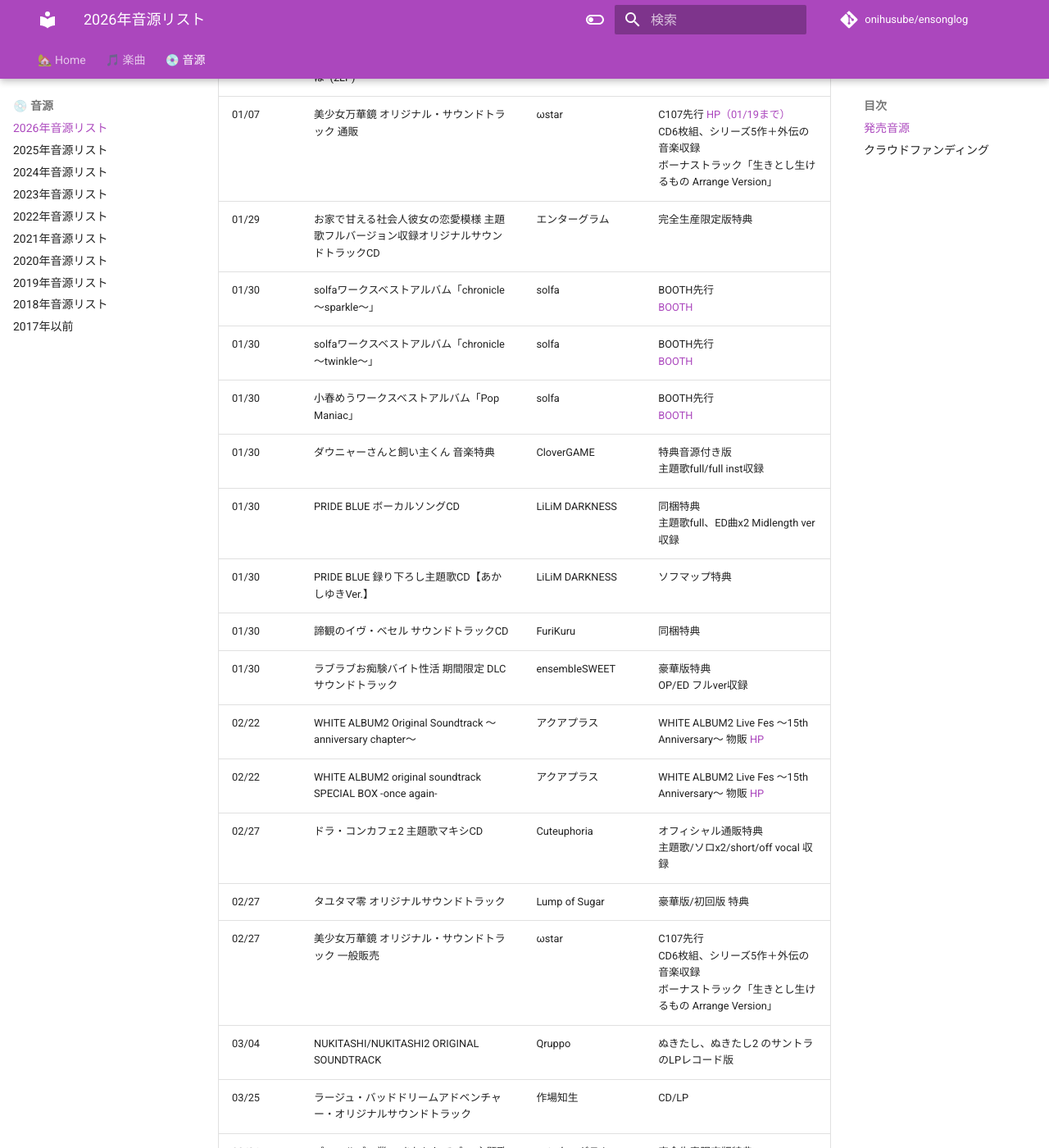
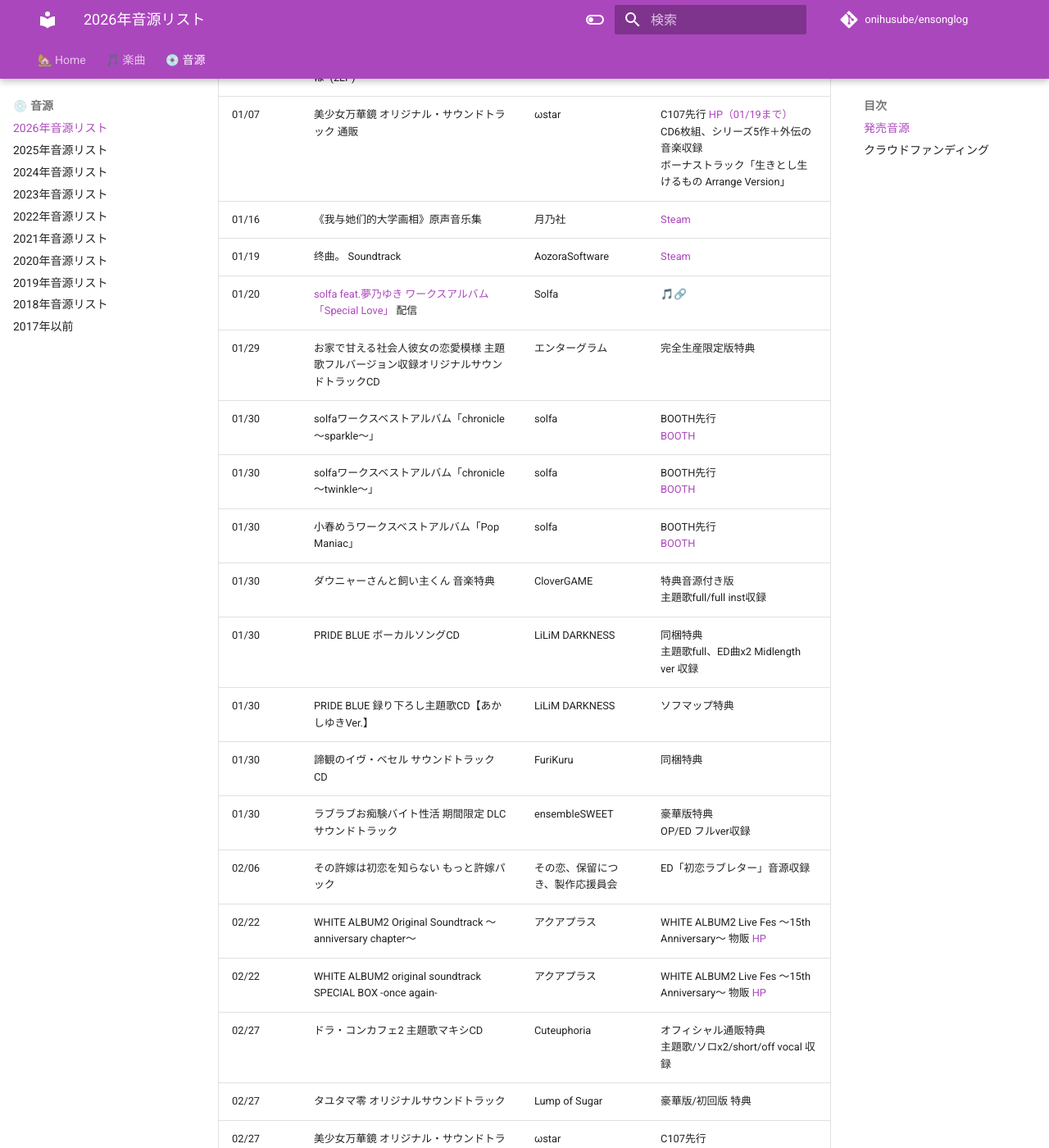
Before and after one commit to onihusube/ensonglog, an MkDocs documentation site: the page built from docs/2026/音源.md, in a window 1280 px wide and 1400 px high, scrolled down 359 px. Shown: the whole window at 82% size. Built offline with MkDocs 1.6.1 and Material for MkDocs 9.7.7, drawn with Linux system fonts in a browser that asks for light colours; comment, search, counter and statistics services are not loaded.

Commit message:
音源情報追加

```diff
--- a/docs/2026/音源.md
+++ b/docs/2026/音源.md
@@ -12,6 +12,9 @@
 | 01/07 | 腐り姫 劇伴集 - いろせこいしや ほうやれほ -(CD) | Lair-soft |  |
 | 01/07 | 腐り姫 劇伴集 - いろもこいしや ほうやれほ -(2LP) | Lair-soft | LPレコード |
 | 01/07 | 美少女万華鏡 オリジナル・サウンドトラック 通販 | ωstar | C107先行 [HP（01/19まで）](https://e-mart.jp/omega-star/products/detail/2) </br> CD6枚組、シリーズ5作＋外伝の音楽収録 </br> ボーナストラック「生きとし生けるもの Arrange Version」 |
+| 01/16 | 《我与她们的大学画相》原声音乐集 | 月乃社 | [Steam](https://store.steampowered.com/app/4216850/_/) |
+| 01/19 | 终曲。 Soundtrack | AozoraSoftware | [Steam](https://store.steampowered.com/app/4324170/_Soundtrack/) |
+| 01/20 | [solfa feat.夢乃ゆき ワークスアルバム「Special Love」](../2024/音源個別/Special%20Love.md) 配信 | Solfa | [🎵🔗](https://linkco.re/S9yMNSE7) |
 | 01/29 | お家で甘える社会人彼女の恋愛模様 主題歌フルバージョン収録オリジナルサウンドトラックCD | エンターグラム | 完全生産限定版特典 |
 | 01/30 | solfaワークスベストアルバム「chronicle ～sparkle～」 | solfa | BOOTH先行 </br> [BOOTH](https://madaranosora.booth.pm/items/7792084) |
 | 01/30 | solfaワークスベストアルバム「chronicle ～twinkle～」 | solfa | BOOTH先行 </br> [BOOTH](https://madaranosora.booth.pm/items/7793710) |
@@ -21,6 +24,7 @@
 | 01/30 | PRIDE BLUE 録り下ろし主題歌CD【あかしゆきVer.】 | LiLiM DARKNESS | ソフマップ特典 |
 | 01/30 | 諦観のイヴ・ベセル サウンドトラックCD | FuriKuru | 同梱特典 |
 | 01/30 | ラブラブお痴験バイト性活 期間限定 DLCサウンドトラック | ensembleSWEET | 豪華版特典 </br> OP/ED フルver収録 |
+| 02/06 | その許嫁は初恋を知らない もっと許嫁パック | その恋、保留につき、製作応援員会 | ED「初恋ラブレター」音源収録 |
 | 02/22 | WHITE ALBUM2 Original Soundtrack ～anniversary chapter～ | アクアプラス | WHITE ALBUM2 Live Fes ～15th Anniversary～ 物販 [HP](https://blog.aquaplus.jp/archives/12322) |
 | 02/22 | WHITE ALBUM2 original soundtrack SPECIAL BOX -once again- | アクアプラス | WHITE ALBUM2 Live Fes ～15th Anniversary～ 物販 [HP](https://blog.aquaplus.jp/archives/12322) |
 | 02/27 | ドラ・コンカフェ2 主題歌マキシCD | Cuteuphoria | オフィシャル通販特典 </br> 主題歌/ソロx2/short/off vocal 収録 |
```
